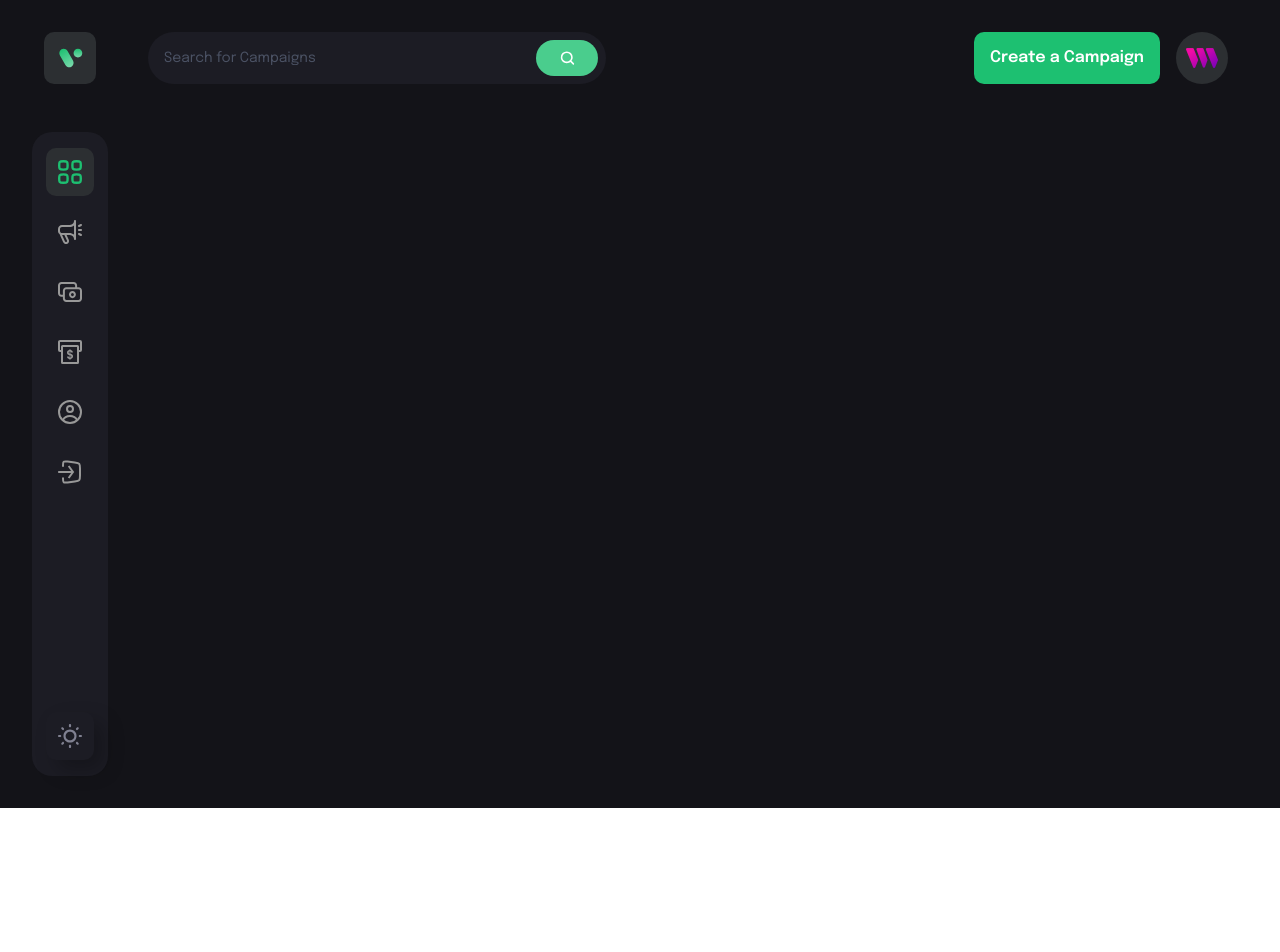
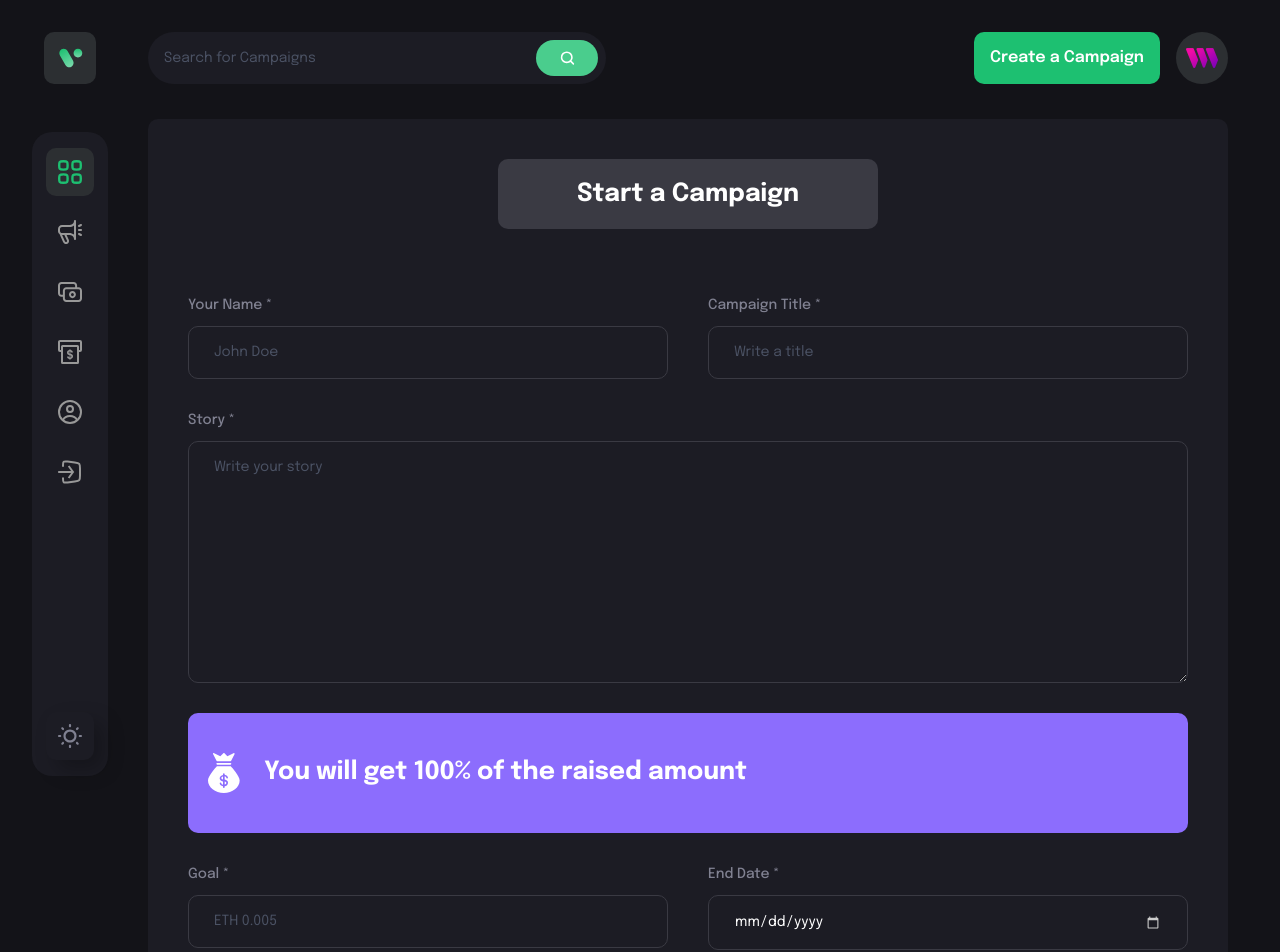
Before and after one commit to Lavesh1208/CrowdFunding, a React (Vite) app in the folder client/: page /create-campaign in a window 1280 px wide. Before the commit this address had no page. Shown: the top 952 px of the page. Before the commit the page ends 808 px from the top, so only its background shows below. Built offline with nearby package versions, Linux system fonts and the light colour scheme; what @thirdweb-dev/react would draw is missing.

Commit message:
Create Campaign page implemented

```diff
--- a/client/src/App.jsx
+++ b/client/src/App.jsx
@@ -13,6 +13,9 @@
         <Navabar />
         <Routes>
           <Route path="/" element={<Home />} />
+          <Route path="/profile" element={<Profile />} />
+          <Route path="/create-campaign" element={<CreateCampaign />} />
+          <Route path="/campaign-details/:id" element={<CampaignDetails />} />
         </Routes>
       </div>
     </div>
--- /dev/null
+++ b/client/src/components/FormField.jsx
@@ -0,0 +1,42 @@
+import React from "react";
+
+const FormField = ({
+  labelName,
+  placeholder,
+  inputType,
+  isTextArea,
+  value,
+  handleChange,
+}) => {
+  return (
+    <label className="flex-1 w-full flex flex-col">
+      {labelName && (
+        <span className="font-epilogue font-medium text-[14px] leading-[22px] text-[#808191] mb-[10px]">
+          {labelName}
+        </span>
+      )}
+      {isTextArea ? (
+        <textarea
+          required
+          value={value}
+          onChange={handleChange}
+          rows={10}
+          placeholder={placeholder}
+          className="py-[15px] sm:px-[25px] px-[15px] outline-none border-[1px] border-[#3a3a43] bg-transparent font-epilogue text-white text-[14px] placeholder:text-[#4b5264] rounded-[10px] sm:min-w-[300px]"
+        />
+      ) : (
+        <input
+          required
+          value={value}
+          onChange={handleChange}
+          type={inputType}
+          step="0.0001"
+          placeholder={placeholder}
+          className="py-[15px] sm:px-[25px] px-[15px] outline-none border-[1px] border-[#3a3a43] bg-transparent font-epilogue text-white text-[14px] placeholder:text-[#4b5264] rounded-[10px] sm:min-w-[300px]"
+        />
+      )}
+    </label>
+  );
+};
+
+export default FormField;
--- a/client/src/components/index.js
+++ b/client/src/components/index.js
@@ -1,3 +1,4 @@
 export { default as Sidebar } from "./Sidebar";
 export { default as Navabar } from "./Navabar";
 export { default as CustomButton } from "./CustomButton";
+export { default as FormField } from "./FormField";
--- a/client/src/pages/CreateCampaign.jsx
+++ b/client/src/pages/CreateCampaign.jsx
@@ -1,7 +1,123 @@
-import React from "react";
+import React, { useState } from "react";
+import { useNavigate } from "react-router-dom";
+import { ethers } from "ethers";
+
+import { money } from "../assets";
+import { CustomButton, FormField } from "../components";
+import { checkIfImage } from "../utils";
 
 const CreateCampaign = () => {
-  return <div>CreateCampaign</div>;
+  const navigate = useNavigate();
+  const [isLoading, setIsLoading] = useState(false);
+  const [form, setForm] = useState({
+    name: "",
+    title: "",
+    description: "",
+    target: "",
+    deadline: "",
+    image: "",
+  });
+
+  const handleFormFieldChange = (fieldName, e) => {
+    setForm({ ...form, [fieldName]: e.target.value });
+  };
+
+  const handleSubmit = (e) => {
+    e.preventDefault();
+    console.log(form);
+  };
+
+  return (
+    <div className="bg-[#1c1c24] flex justify-center items-center flex-col rounded-[10px] sm:p-10 p-4">
+      {isLoading && "Loader..."}
+      <div className="flex justify-center items-center p-[16px] sm:min-w-[380px] bg-[#3a3a43] rounded-[10px]">
+        <h1 className="font-epilogue font-bold sm:text-[25px] text-[18px] leading-[38px] text-white">
+          Start a Campaign
+        </h1>
+      </div>
+
+      <form
+        onSubmit={handleSubmit}
+        className="w-full mt-[65px] flex flex-col gap-[30px]"
+      >
+        <div className="flex flex-wrap gap-[40px]">
+          <FormField
+            labelName="Your Name *"
+            placeholder="John Doe"
+            inputType="text"
+            value={form.name}
+            handleChange={(e) => {
+              handleFormFieldChange("name", e);
+            }}
+          />
+          <FormField
+            labelName="Campaign Title *"
+            placeholder="Write a title"
+            inputType="text"
+            value={form.title}
+            handleChange={(e) => {
+              handleFormFieldChange("title", e);
+            }}
+          />
+        </div>
+        <FormField
+          labelName="Story *"
+          placeholder="Write your story"
+          isTextArea
+          value={form.description}
+          handleChange={(e) => {
+            handleFormFieldChange("description", e);
+          }}
+        />
+        <div className="w-full flex justify-start items-center p-4 bg-[#8c6dfd] h-[120px] rounded-[10px]">
+          <img
+            src={money}
+            alt="money"
+            className="w-[40px] h-[40px] object-contain"
+          />
+          <h4 className="font-epilogue font-bold text-[25px] text-white ml-[20px]">
+            You will get 100% of the raised amount
+          </h4>
+        </div>
+        <div className="flex flex-wrap gap-[40px]">
+          <FormField
+            labelName="Goal *"
+            placeholder="ETH 0.005"
+            inputType="text"
+            value={form.target}
+            handleChange={(e) => {
+              handleFormFieldChange("target", e);
+            }}
+          />
+          <FormField
+            labelName="End Date *"
+            placeholder="End Date"
+            inputType="date"
+            value={form.deadline}
+            handleChange={(e) => {
+              handleFormFieldChange("deadline", e);
+            }}
+          />
+        </div>
+        <FormField
+          labelName="Campaign Image *"
+          placeholder="Place Image URL of your Campaign"
+          inputType="url"
+          value={form.image}
+          handleChange={(e) => {
+            handleFormFieldChange("image", e);
+          }}
+        />
+        <div className="flex justify-center itmes-center mt-[40px] ">
+          <CustomButton
+            btnType="submit"
+            title="Submit new campaign"
+            styles="bg-[#1dc071]"
+          />
+        </div>
+      </form>
+    </div>
+  );
 };
 
 export default CreateCampaign;
--- a/client/src/utils/index.js
+++ b/client/src/utils/index.js
@@ -11,7 +11,7 @@
   return percentage;
 };
 
-export const chechIfImage = (url, callback) => {
+export const checkIfImage = (url, callback) => {
   const img = new Image();
   img.src = url;
 
```
